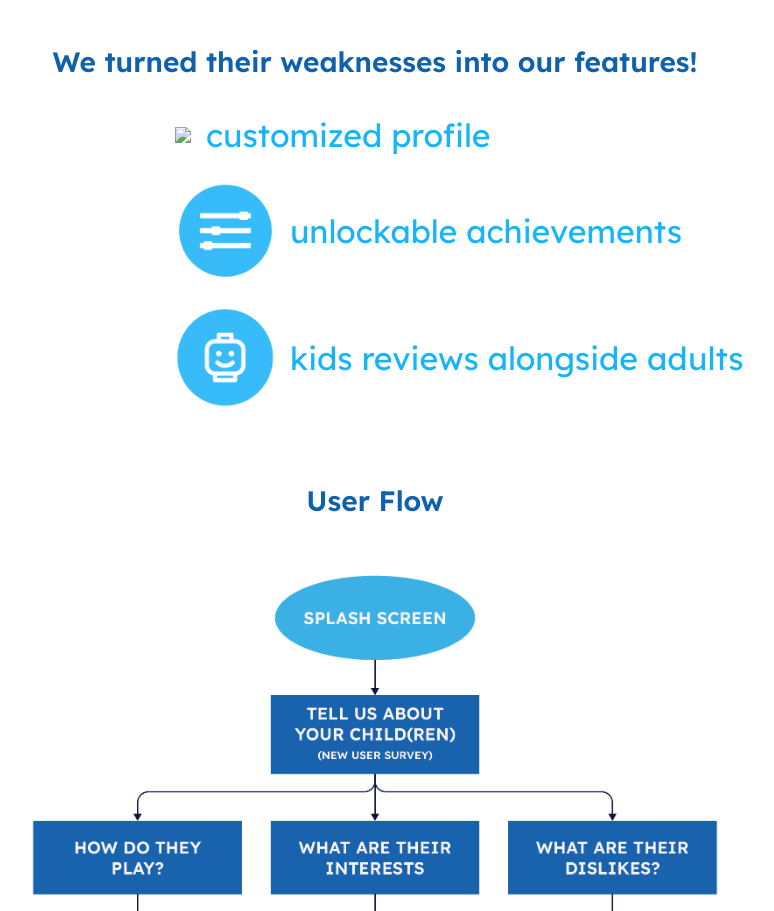
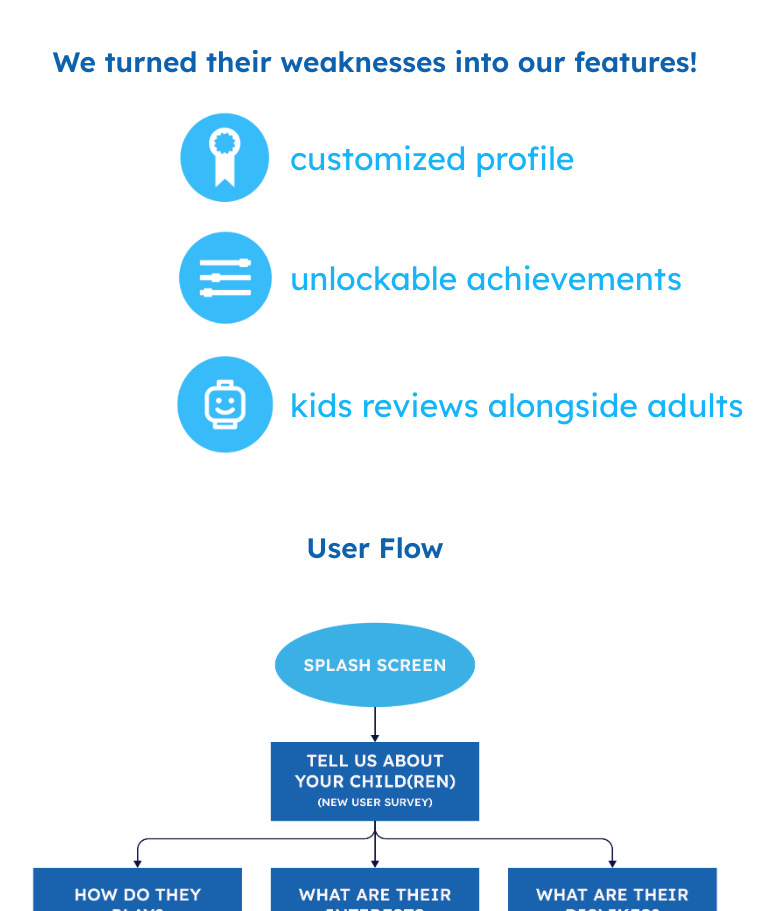
Before and after one commit to agoldweb/Homework-20, a plain HTML site: page index.html in a window 1280 px wide. Shown: the part 4019-4930 px from the top of the page, without its empty margins (265-1039 px from the left). Drawn offline with nearby package versions, Linux system fonts and the light colour scheme; the site is published under a folder, as on GitHub Pages, so addresses that start at the root find nothing; a web font is replaced by a local one.

Commit message:
Update index.html

```diff
--- a/index.html
+++ b/index.html
@@ -367,7 +367,7 @@
         <!-- Feature 1-->
         <div class="d-flex align-items-center mb-4" style="justify-content: flex-start;">
             <div class="d-flex align-items-center" style="width: 400px;">
-                <img src="/images/ribbon.png" class="img-fluid" style="max-width: 100px; margin-right: 15px;">
+                <img src="images/ribbon.png" class="img-fluid" style="max-width: 100px; margin-right: 15px;">
                 <p style="color: #16B4F9; font-size: 2rem; font-weight: 100; margin: 0; white-space: nowrap;">customized profile</p>
             </div>
         </div>
```
